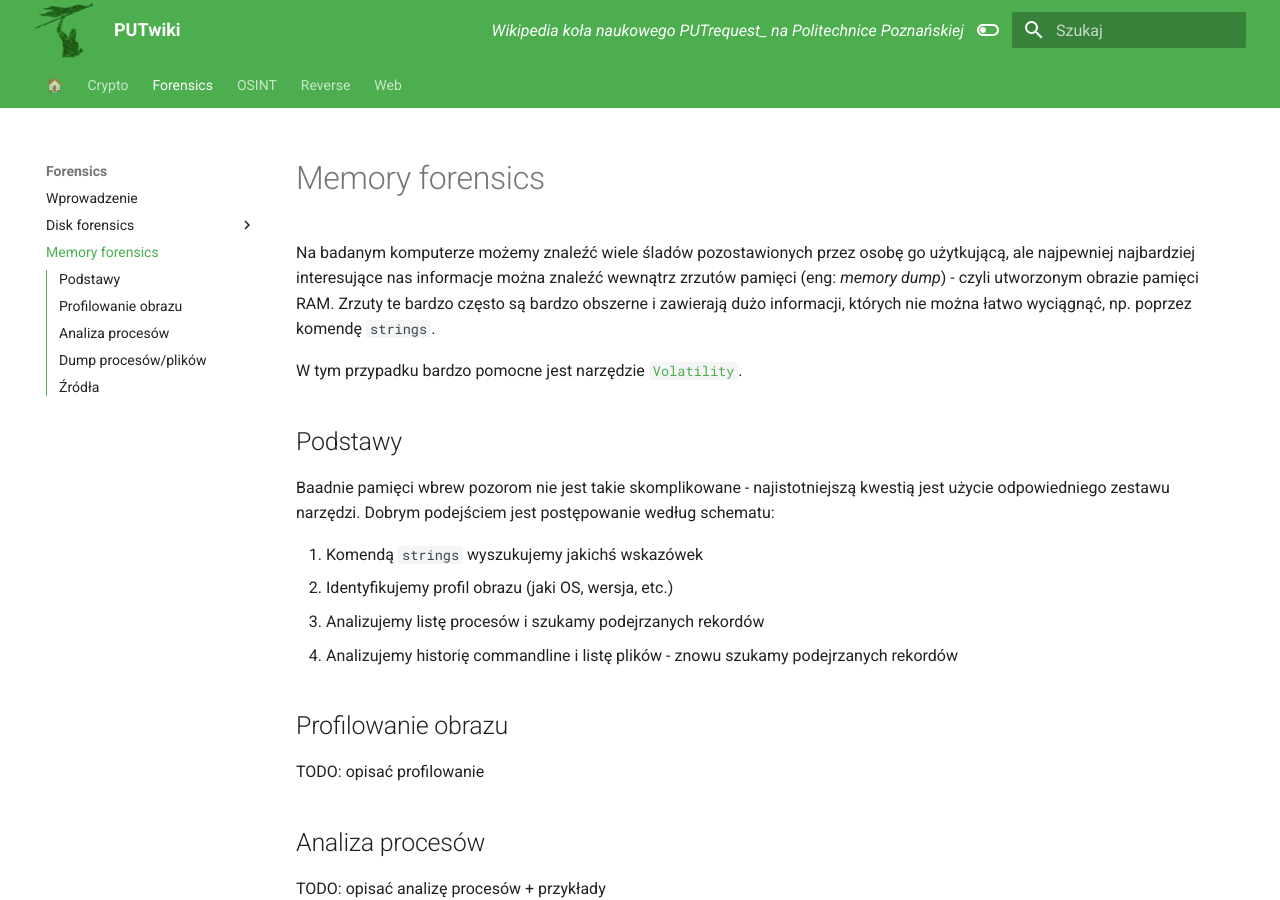
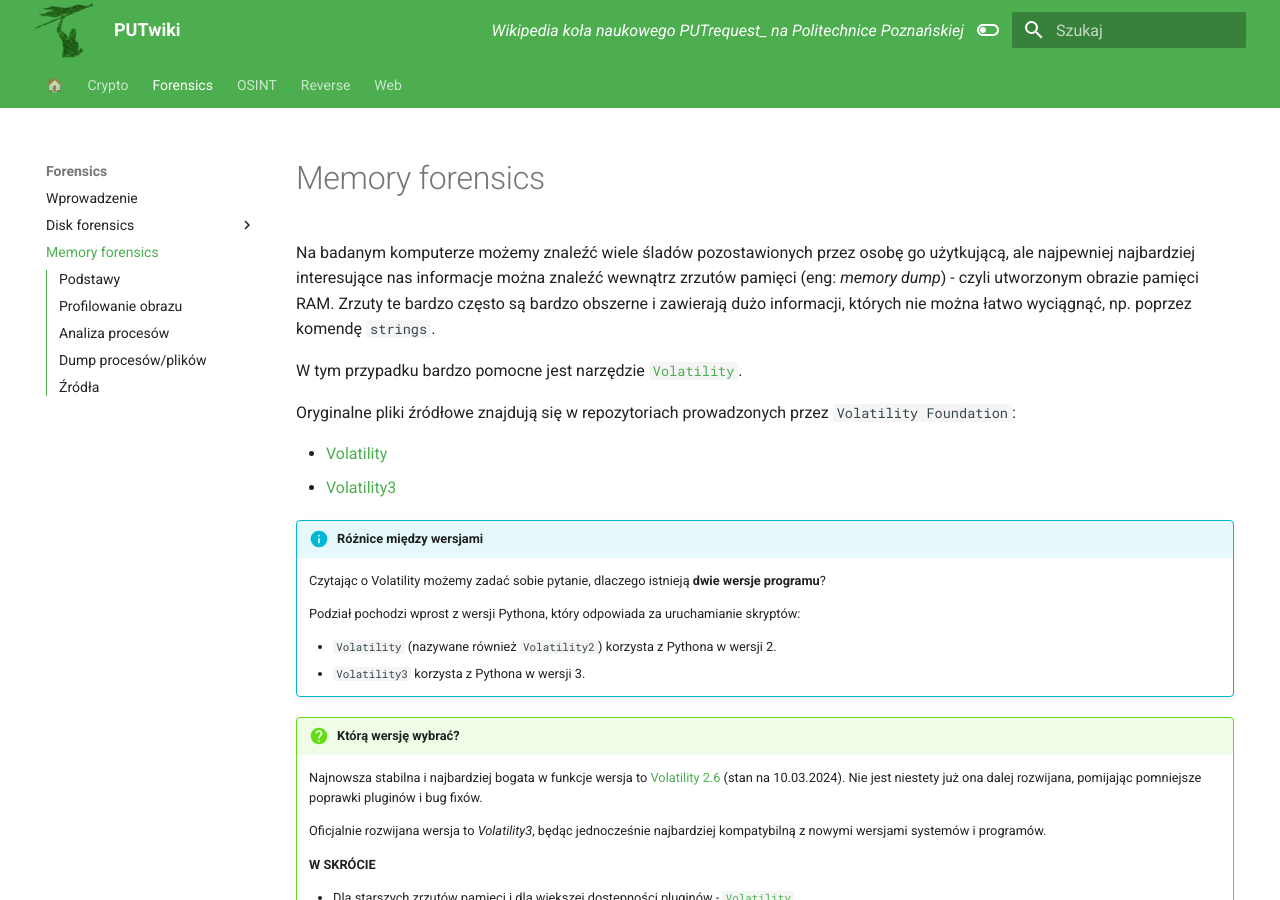
Before and after one commit to putrequest/PUTwiki, an MkDocs documentation site: the page built from docs/forensics/memory_forensics/memory_forensics_intro.md, in a window 1280 px wide and 900 px high. Built offline with MkDocs 1.6.1 and Material for MkDocs 9.7.7, drawn with Linux system fonts in a browser that asks for light colours; some of the changed text lies outside the part shown.

Commit message:
Added admonitions to memory forensics

```diff
--- a/docs/forensics/memory_forensics/memory_forensics_intro.md
+++ b/docs/forensics/memory_forensics/memory_forensics_intro.md
@@ -5,6 +5,29 @@ title: Memory forensics
 Na badanym komputerze możemy znaleźć wiele śladów pozostawionych przez osobę go użytkującą, ale najpewniej najbardziej interesujące nas informacje można znaleźć wewnątrz zrzutów pamięci (eng: *memory dump*) - czyli utworzonym obrazie pamięci RAM. Zrzuty te bardzo często są bardzo obszerne i zawierają dużo informacji, których nie można łatwo wyciągnąć, np. poprzez komendę `strings`.
 
 W tym przypadku bardzo pomocne jest narzędzie [`Volatility`](https://volatilityfoundation.org/).
+
+Oryginalne pliki źródłowe znajdują się w repozytoriach prowadzonych przez `Volatility Foundation`:
+
+- [Volatility](https://github.com/volatilityfoundation/volatility)
+- [Volatility3](https://github.com/volatilityfoundation/volatility3)
+
+!!! info "Różnice między wersjami"
+    Czytając o Volatility możemy zadać sobie pytanie, dlaczego istnieją **dwie wersje programu**?
+
+    Podział pochodzi wprost z wersji Pythona, który odpowiada za uruchamianie skryptów:
+
+    - `Volatility` (nazywane również `Volatility2`) korzysta z Pythona w wersji 2.
+    - `Volatility3` korzysta z Pythona w wersji 3.
+
+!!! question "Którą wersję wybrać?"
+    Najnowsza stabilna i najbardziej bogata w funkcje wersja to [Volatility 2.6](https://volatilityfoundation.org/frequently-asked-questions/) (stan na 10.03.2024). Nie jest niestety już ona dalej rozwijana, pomijając pomniejsze poprawki pluginów i bug fixów.
+
+    Oficjalnie rozwijana wersja to *Volatility3*, będąc jednocześnie najbardziej kompatybilną z nowymi wersjami systemów i programów.
+
+    **W SKRÓCIE**
+
+    - Dla starszych zrzutów pamięci i dla większej dostępności pluginów - [`Volatility`](https://github.com/volatilityfoundation/volatility)
+    - Dla nowszych systemów i rozwoju - [`Volatility3`](https://github.com/volatilityfoundation/volatility3)
 
 ## Podstawy
 
```
